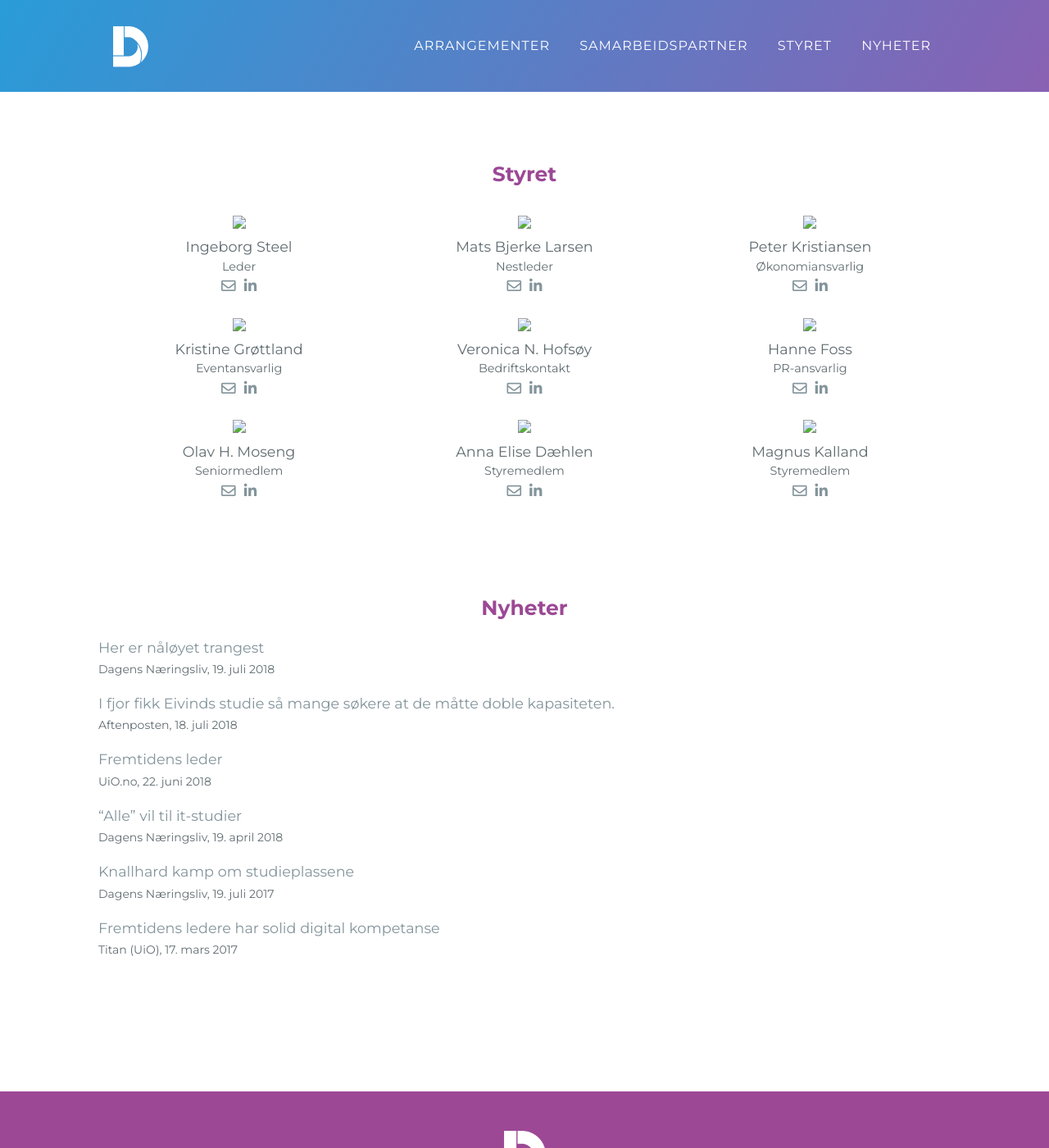
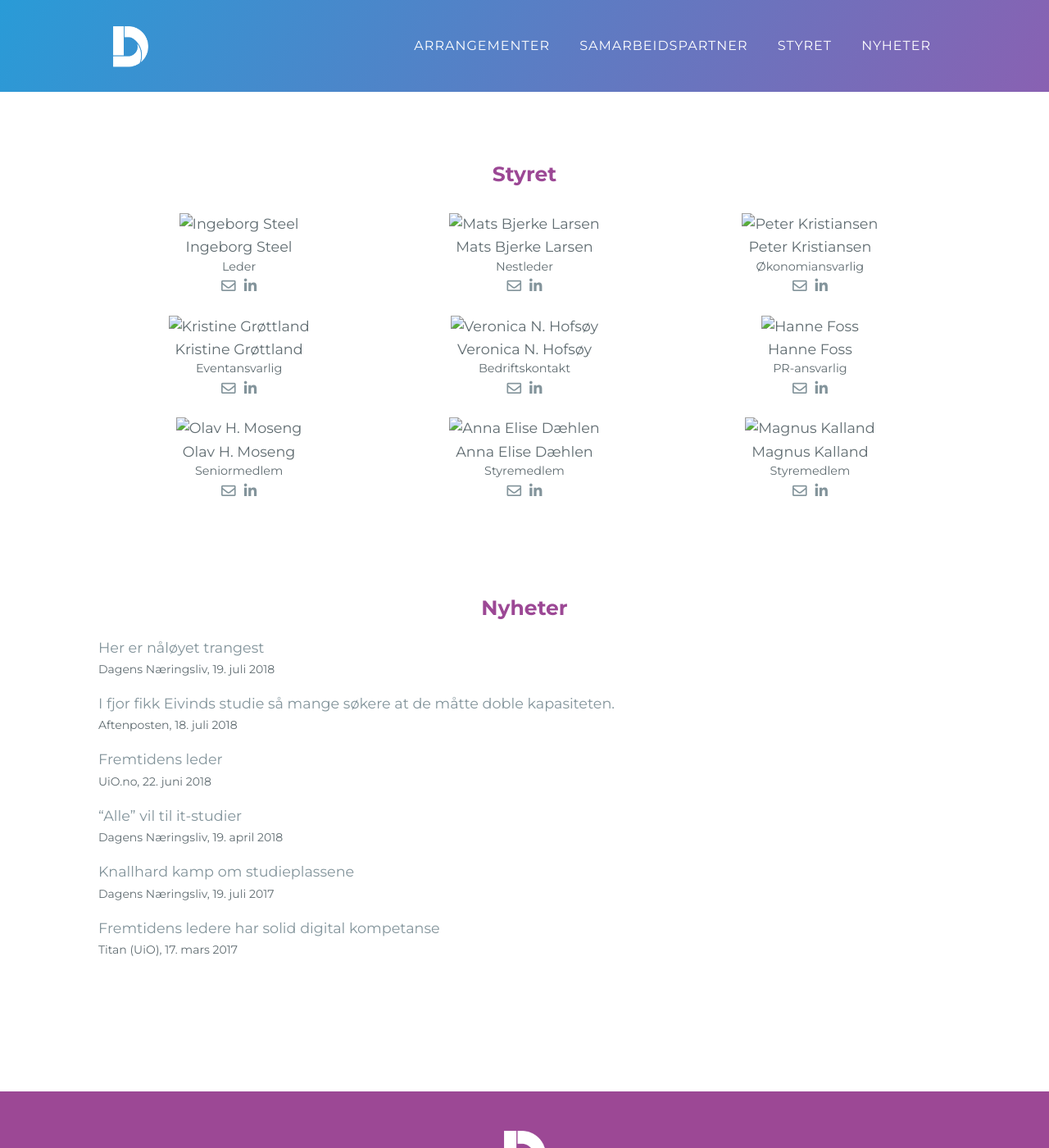
Before and after one commit to digitus-uio/digitus-uio.github.io, a Jekyll site: the page built from docs/SUPPORT.md, in a window 1280 px wide and 1400 px high, scrolled down 1235 px. Shown: the whole window at 82% size. Built offline with Jekyll 4.4.1, drawn with Linux system fonts in a browser that asks for light colours; our own code applies the rules of GitHub Pages for plain Markdown files.

Commit message:
fixes warnings

```diff
--- a/_layouts/default.html
+++ b/_layouts/default.html
@@ -77,7 +77,7 @@
         {% for board_member in site.board_members %}
           <div class="board-member">
             <div class="portrait">
-              <img src="{{ board_member.img }}" />
+              <img src="{{ board_member.img }}"  alt="{{ board_member.name }}"/>
             </div>
             <p>{{ board_member.name }}</p>
             <p class="role">{{ board_member.role }}</p>
--- a/assets/css/style.scss
+++ b/assets/css/style.scss
@@ -3,9 +3,9 @@
 
 @import 'jekyll-theme-cayman';
 :root{
-  --primary: #299CD8;
-  --secondary: #4D8BD4;
-  --gradient-end: #8961B3;
+  --primary: #299BD7;
+  --secondary: #4D8AD3;
+  --gradient-end: #8961B2;
   --contrast: #9C4895;
   --text-faded: #83949b;
 }
@@ -202,7 +202,7 @@ span {
 
 .board-member .portrait img {
   width: 150px;
-  border-radius: 0%;
+  border-radius: 0;
 }
 
 .board-member .links {
```
